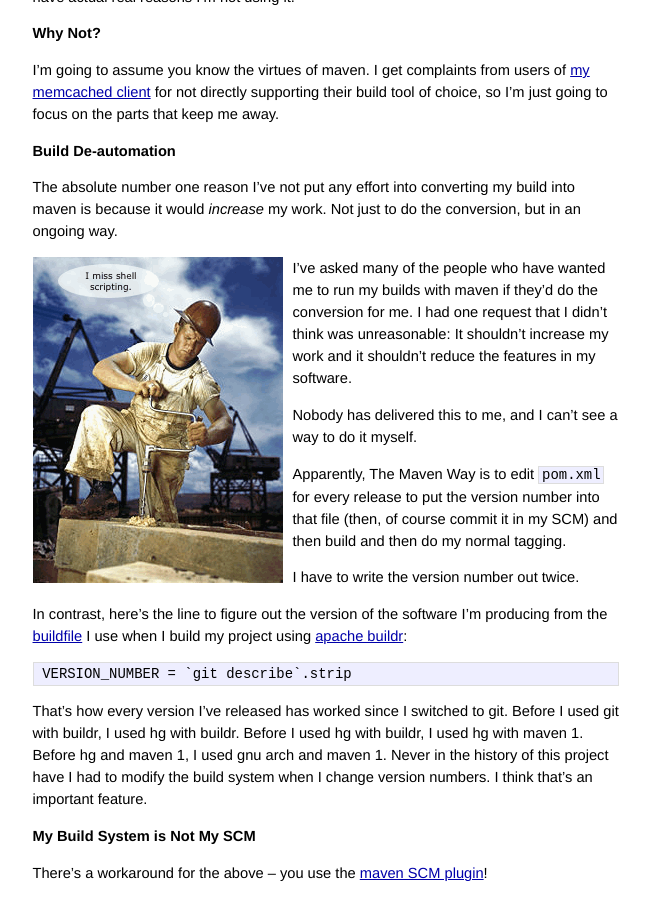
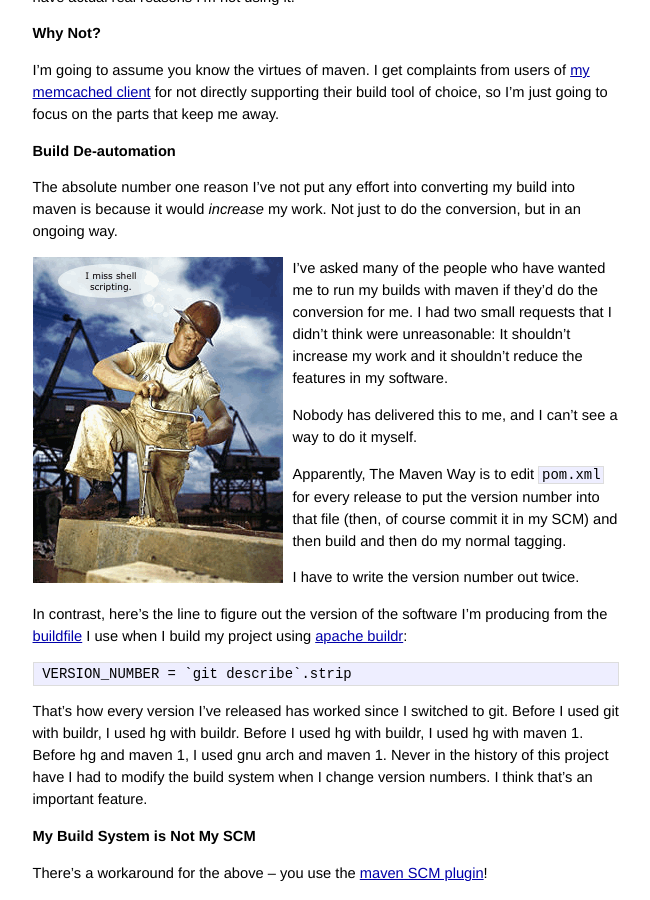
Before and after one commit to dustin/dustin.sallings.org, a Jekyll site: the page built from _posts/2010-04-01-why-not-maven.markdown, in a window 1280 px wide and 900 px high, scrolled down 529 px. Shown: the whole window, without its empty margins (314-964 px from the left). Built offline with Jekyll 4.4.1, drawn with Linux system fonts in a browser that asks for light colours; Markdown is read by kramdown in place of the engine named in the settings; comment, search, counter and statistics services are not loaded.

Commit message:
Having trouble counting to two.

```diff
--- a/_posts/2010-04-01-why-not-maven.markdown
+++ b/_posts/2010-04-01-why-not-maven.markdown
@@ -48,9 +48,9 @@ to do the conversion, but in an ongoing way.
 </div>
 
 I've asked many of the people who have wanted me to run my builds with
-maven if they'd do the conversion for me.  I had one request that I
-didn't think was unreasonable:  It shouldn't increase my work and it
-shouldn't reduce the features in my software.
+maven if they'd do the conversion for me.  I had two small requests
+that I didn't think were unreasonable: It shouldn't increase my work
+and it shouldn't reduce the features in my software.
 
 Nobody has delivered this to me, and I can't see a way to do it myself.
 
```
